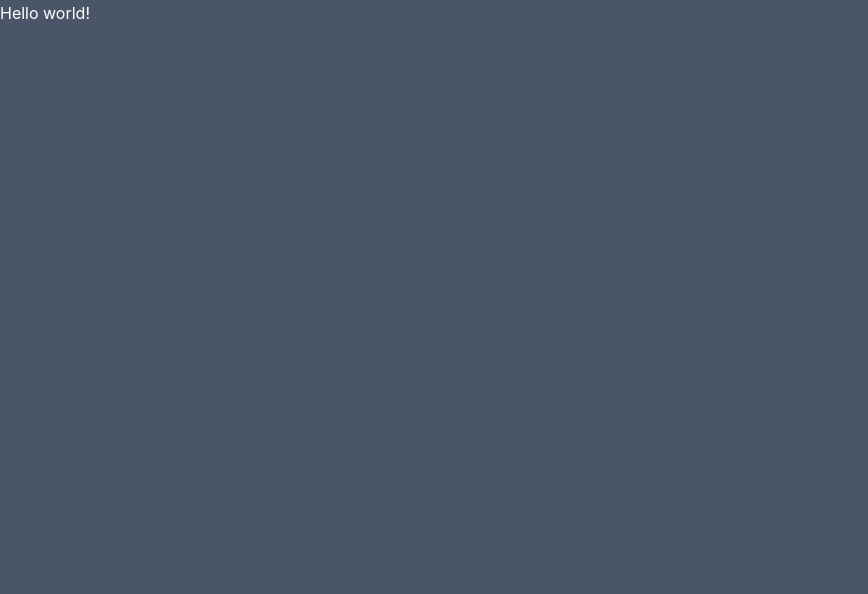
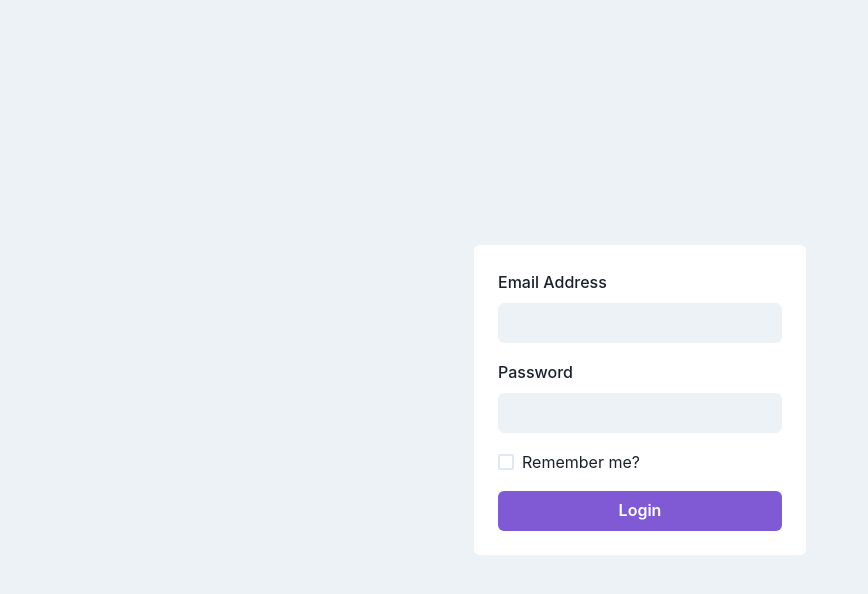
Before and after one commit to patrick-narciso/multi-steps-survey, a React (Vite) app: page / in a window 1280 px wide. Shown: the top 594 px of the page, without its empty margins (0-868 px from the left). Built offline with nearby package versions, Linux system fonts and the light colour scheme.

Commit message:
feat: add formik example and redux toolkit

```diff
--- a/package.json
+++ b/package.json
@@ -16,11 +16,13 @@
     "@commitlint/config-conventional": "^17.3.0",
     "@emotion/react": "^11.10.5",
     "@emotion/styled": "^11.10.5",
+    "formik": "^2.2.9",
     "framer-motion": "^6.5.1",
     "react": "^18.2.0",
     "react-dom": "^18.2.0"
   },
   "devDependencies": {
+    "@reduxjs/toolkit": "^1.9.1",
     "@testing-library/jest-dom": "^5.16.5",
     "@testing-library/react": "^13.4.0",
     "@types/react": "^18.0.26",
@@ -41,6 +43,7 @@
     "jsdom": "^20.0.3",
     "lint-staged": "^13.1.0",
     "prettier": "^2.8.1",
+    "react-redux": "^8.0.5",
     "typescript": "^4.9.3",
     "vite": "^4.0.0",
     "vite-plugin-css-injected-by-js": "^2.1.1",
--- a/src/App.tsx
+++ b/src/App.tsx
@@ -1,5 +1,60 @@
-function App() {
-  return <h1>Hello world!</h1>;
+import { useFormik } from 'formik';
+import { Box, Flex, FormControl, FormLabel, VStack } from '@chakra-ui/react';
+import { Button, Input, Checkbox } from './components';
+
+export default function App() {
+  const formik = useFormik({
+    initialValues: {
+      email: '',
+      password: '',
+      rememberMe: false,
+    },
+    onSubmit: (values) => {
+      alert(JSON.stringify(values, null, 2));
+    },
+  });
+  return (
+    <Flex bg="gray.100" align="center" justify="center" h="100vh">
+      <Box bg="white" p={6} rounded="md">
+        <form onSubmit={formik.handleSubmit}>
+          <VStack spacing={4} align="flex-start">
+            <FormControl>
+              <FormLabel htmlFor="email">Email Address</FormLabel>
+              <Input
+                id="email"
+                name="email"
+                type="email"
+                variant="filled"
+                onChange={formik.handleChange}
+                value={formik.values.email}
+              />
+            </FormControl>
+            <FormControl>
+              <FormLabel htmlFor="password">Password</FormLabel>
+              <Input
+                id="password"
+                name="password"
+                type="password"
+                variant="filled"
+                onChange={formik.handleChange}
+                value={formik.values.password}
+              />
+            </FormControl>
+            <Checkbox
+              id="rememberMe"
+              name="rememberMe"
+              onChange={formik.handleChange}
+              isChecked={formik.values.rememberMe}
+              colorScheme="purple"
+            >
+              Remember me?
+            </Checkbox>
+            <Button type="submit" colorScheme="purple" width="full">
+              Login
+            </Button>
+          </VStack>
+        </form>
+      </Box>
+    </Flex>
+  );
 }
-
-export default App;
--- a/src/theme/index.ts
+++ b/src/theme/index.ts
@@ -5,7 +5,6 @@
     global: {
       'html, body': {
         backgroundColor: 'gray.600',
-        color: 'white',
         lineHeight: 'tall',
       },
       a: {
```
Also changed, not shown: 1 other file (tests, documents, lock files or other folders).
